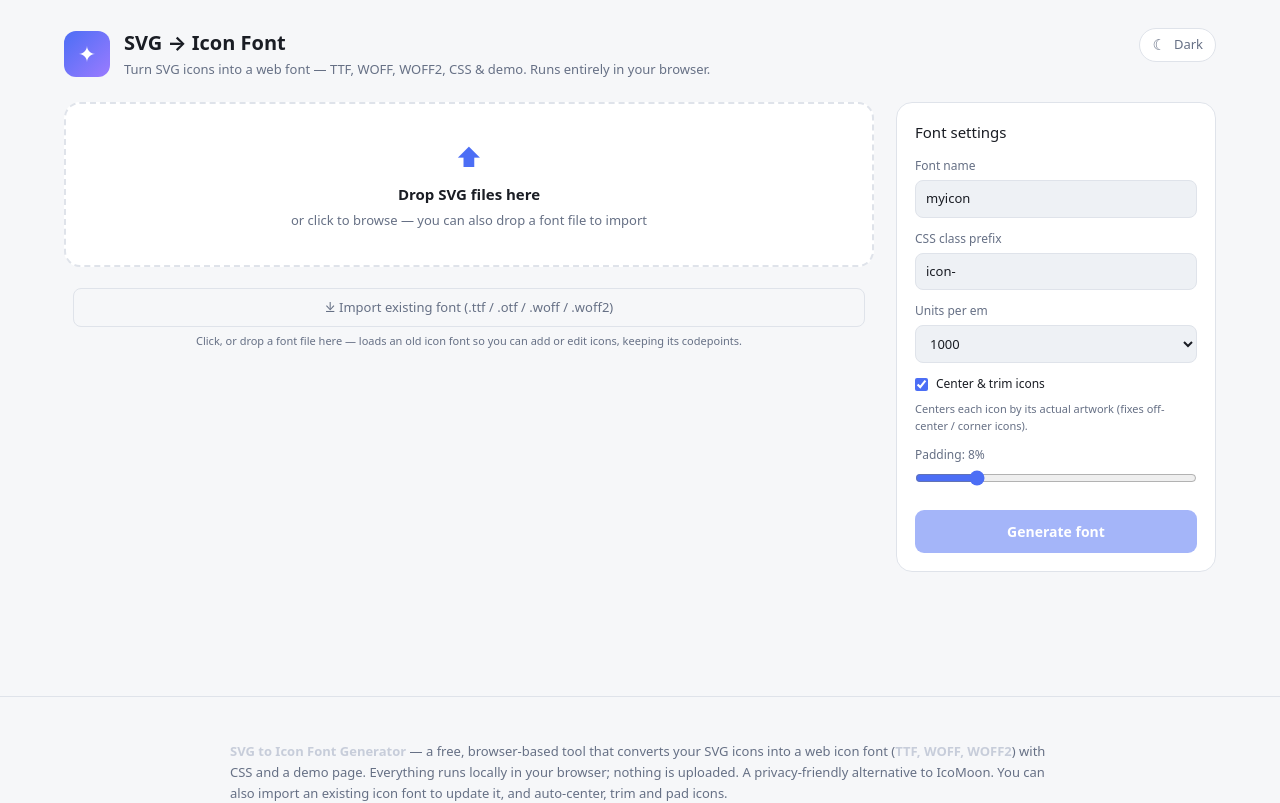
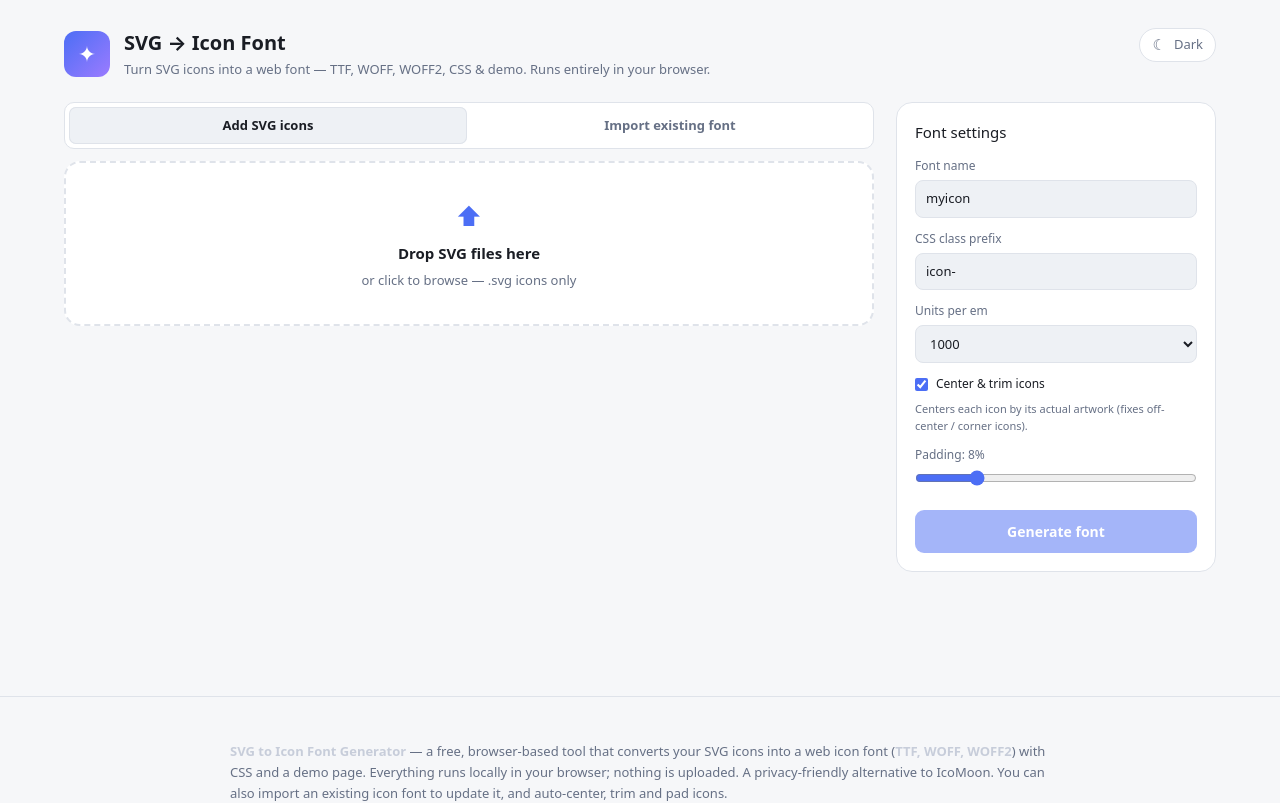
Before and after one commit to dev-amirmalik/svg-to-icon, a React (Vite) app: page / in a window 1280 px wide. Shown: the top 803 px of the page. Built offline with nearby package versions, Linux system fonts and the light colour scheme.

Commit message:
fix: panel import

```diff
--- a/src/App.jsx
+++ b/src/App.jsx
@@ -119,6 +119,7 @@ export default function App() {
   const [error, setError] = useState("");
   const [dragging, setDragging] = useState(false);
   const [importDragging, setImportDragging] = useState(false);
+  const [tab, setTab] = useState("svg"); // "svg" | "font"
   const [theme, setTheme] = useState(() => {
     if (typeof window === "undefined") return "light";
     return localStorage.getItem("theme") || "light";
@@ -237,35 +238,38 @@ export default function App() {
     [unitsPerEm, fit, padding],
   );
 
-  // Route dropped/selected files: SVGs become icons, font files get imported.
-  const routeFiles = useCallback(
-    (fileList) => {
-      const files = Array.from(fileList);
-      const svgs = files.filter(
-        (f) => /\.svg$/i.test(f.name) || f.type === "image/svg+xml",
-      );
-      const fonts = files.filter(
-        (f) =>
-          /\.(ttf|otf|woff2?|eot)$/i.test(f.name) || /^font\//.test(f.type),
-      );
-      if (svgs.length) addFiles(svgs);
-      fonts.forEach((f) => importFont(f));
-      if (!svgs.length && !fonts.length) {
-        setError(
-          "Drop SVG icons or a font file (.ttf / .otf / .woff / .woff2).",
-        );
-      }
-    },
-    [addFiles, importFont],
-  );
+  const isSvg = (f) => /\.svg$/i.test(f.name) || f.type === "image/svg+xml";
+  const isFont = (f) =>
+    /\.(ttf|otf|woff2?|eot)$/i.test(f.name) || /^font\//.test(f.type);
 
-  const onDrop = useCallback(
+  // SVG tab: accept only SVGs; nudge to the Import-font tab if a font is dropped.
+  const onDropSvg = useCallback(
     (e) => {
       e.preventDefault();
       setDragging(false);
-      routeFiles(e.dataTransfer.files);
+      const files = Array.from(e.dataTransfer.files);
+      const svgs = files.filter(isSvg);
+      if (svgs.length) addFiles(svgs);
+      else if (files.some(isFont))
+        setError('That looks like a font — switch to the "Import font" tab.');
+      else setError("No SVG files found. Please drop .svg files.");
     },
-    [routeFiles],
+    [addFiles],
+  );
+
+  // Font tab: accept only font files; nudge to the SVG tab if an SVG is dropped.
+  const onDropFont = useCallback(
+    (e) => {
+      e.preventDefault();
+      setImportDragging(false);
+      const files = Array.from(e.dataTransfer.files);
+      const fonts = files.filter(isFont);
+      if (fonts.length) fonts.forEach((f) => importFont(f));
+      else if (files.some(isSvg))
+        setError('That’s an SVG — switch to the "Add SVG icons" tab.');
+      else setError("Drop a font file (.ttf / .otf / .woff / .woff2).");
+    },
+    [importFont],
   );
 
   const removeIcon = (id) =>
@@ -414,6 +418,26 @@ export default function App() {
 
       <main className="layout">
         <section className="left">
+          <div className="tabs" role="tablist">
+            <button
+              role="tab"
+              aria-selected={tab === "svg"}
+              className={`tab ${tab === "svg" ? "active" : ""}`}
+              onClick={() => setTab("svg")}
+            >
+              Add SVG icons
+            </button>
+            <button
+              role="tab"
+              aria-selected={tab === "font"}
+              className={`tab ${tab === "font" ? "active" : ""}`}
+              onClick={() => setTab("font")}
+            >
+              Import existing font
+            </button>
+          </div>
+
+          {tab === "svg" ? (
             <div
               className={`dropzone ${dragging ? "drag" : ""}`}
               onDragOver={(e) => {
@@ -421,7 +445,7 @@ export default function App() {
                 setDragging(true);
               }}
               onDragLeave={() => setDragging(false)}
-            onDrop={onDrop}
+              onDrop={onDropSvg}
               onClick={() => fileInput.current?.click()}
             >
               <input
@@ -435,24 +459,19 @@ export default function App() {
               <div className="dz-inner">
                 <div className="dz-icon">⬆</div>
                 <strong>Drop SVG files here</strong>
-              <span>
-                or click to browse — you can also drop a font file to import
-              </span>
+                <span>or click to browse — .svg icons only</span>
               </div>
             </div>
-
+          ) : (
             <div
-            className={`import-row ${importDragging ? "drag" : ""}`}
+              className={`dropzone ${importDragging ? "drag" : ""}`}
               onDragOver={(e) => {
                 e.preventDefault();
                 setImportDragging(true);
               }}
               onDragLeave={() => setImportDragging(false)}
-            onDrop={(e) => {
-              e.preventDefault();
-              setImportDragging(false);
-              routeFiles(e.dataTransfer.files);
-            }}
+              onDrop={onDropFont}
+              onClick={() => fontInput.current?.click()}
             >
               <input
                 ref={fontInput}
@@ -464,17 +483,17 @@ export default function App() {
                   e.target.value = "";
                 }}
               />
-            <button
-              className="ghost wide"
-              onClick={() => fontInput.current?.click()}
-            >
-              ⤓ Import existing font (.ttf / .otf / .woff / .woff2)
-            </button>
-            <span className="import-hint">
-              Click, or drop a font file here — loads an old icon font so you
-              can add or edit icons, keeping its codepoints.
+              <div className="dz-inner">
+                <div className="dz-icon">⤓</div>
+                <strong>Drop a font file here</strong>
+                <span>
+                  or click to browse — .ttf / .otf / .woff / .woff2. Loads an
+                  existing icon font so you can add or edit icons, keeping its
+                  codepoints.
                 </span>
               </div>
+            </div>
+          )}
 
           {error && <div className="error">{error}</div>}
 
--- a/src/styles.scss
+++ b/src/styles.scss
@@ -193,6 +193,36 @@ body {
     span { color: $muted; font-size: 13px; }
   }
   .dz-icon { font-size: 26px; color: $accent; }
+}
+
+.tabs {
+  display: flex;
+  gap: 4px;
+  margin-bottom: 12px;
+  padding: 4px;
+  background: $panel;
+  border: 1px solid $border;
+  border-radius: 10px;
+
+  .tab {
+    flex: 1;
+    padding: 9px 12px;
+    border: none;
+    border-radius: 7px;
+    background: transparent;
+    color: $muted;
+    font-size: 13px;
+    font-weight: 550;
+    cursor: pointer;
+    transition: 0.15s;
+
+    &:hover { color: $text; }
+    &.active {
+      background: $panel-2;
+      color: $text;
+      box-shadow: inset 0 0 0 1px $border;
+    }
+  }
 }
 
 .import-row {
```
Lines whose indentation alone changed are shown as unchanged.
